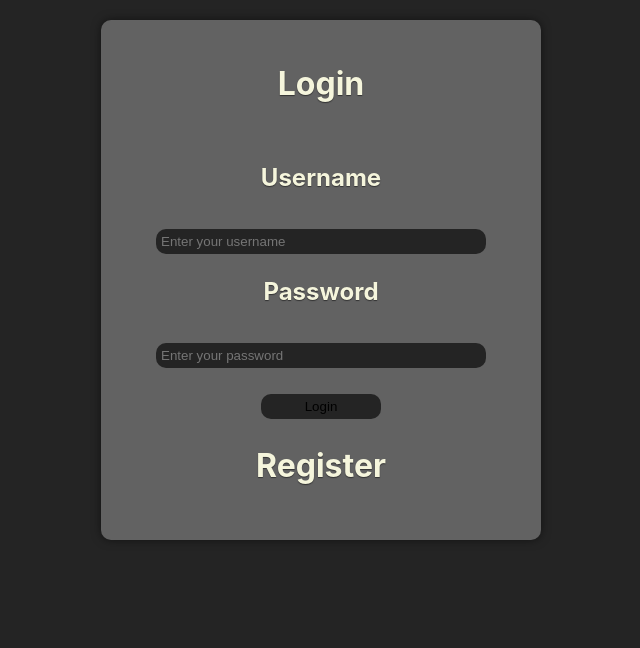
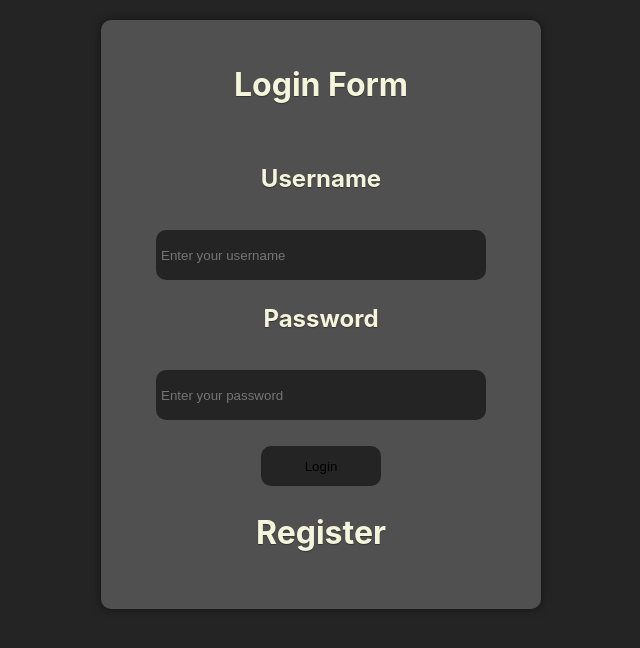
Before and after one commit to datcord/loginform, a React (Vite) app: page / in a window 1280 px wide. Shown: the top 648 px of the page, without its empty margins (319-959 px from the left). Built offline with nearby package versions, Linux system fonts and the light colour scheme.

Commit message:
Implement login and signup forms with toggle functionality; enhance form styles and animations

```diff
--- a/src/App.css
+++ b/src/App.css
@@ -1,7 +1,6 @@
 form {
   width: min(400px, 80vw);
-  height: 60vh;
-  height: 60dvh;
+  height: auto;
   display: flex;
   flex-direction: column;
   align-items: center;
@@ -11,7 +10,10 @@ form {
   border-radius: 10px;
   box-shadow: 0 0 10px rgba(0, 0, 0, 0.5);
   padding: 20px;
-  animation: background 5s infinite;
+  transition: all 0.3s ease;
+}
+form:focus-within {
+  animation: glitch 0.4s ease;
 }
 
 @keyframes background {
@@ -31,6 +33,28 @@ form {
   }
   to {
     transform: rotate(360deg);
+  }
+}
+@keyframes glitch {
+  0% {
+    transform: none;
+    background: rgba(255, 255, 255, 0.2);
+  }
+  25% {
+    transform: translate(-3px, 5px) scale(1.01);
+    background: rgba(255, 255, 255, 0.5);
+  }
+  50% {
+    transform: translate(3px, -5px) scale(1.03);
+    background: rgba(255, 255, 255, 0.5);
+  }
+  75% {
+    transform: translate(-3px, 5px) scale(1.01);
+    background: rgba(255, 255, 255, 0.5);
+  }
+  100% {
+    transform: none;
+    background: rgba(255, 255, 255, 0.2);
   }
 }
 h1, h2 {
--- a/src/App.jsx
+++ b/src/App.jsx
@@ -1,20 +1,29 @@
 import { useState } from "react";
-import reactLogo from "./assets/react.svg";
-import viteLogo from "/vite.svg";
 import "./App.css";
 
 function App() {
   const [username, setUsername] = useState("");
   const [password, setPassword] = useState("");
+  const [activeForm, setActiveForm] = useState("login");
 
   const handleSubmit = (e) => {
     alert(`Username: ${username}, Password: ${password}`);
     e.preventDefault();
   };
 
+  const toggleForm = () => {
+    setActiveForm(activeForm === "login" ? "register" : "login");
+  };
+
+  const LoginForm = () => {
     return (
-    <form onSubmit={handleSubmit}>
-      <h1>Login</h1>
+      <form
+        style={{
+          display: activeForm === "login" ? "flex" : "none",
+        }}
+        onSubmit={handleSubmit}
+      >
+        <h1>Login Form</h1>
         <h2>Username</h2>
         <input
           type="text"
@@ -31,8 +40,54 @@ function App() {
         />
         <br />
         <button type="submit">Login</button>
-      <h1>Register</h1>
+        <h1 onClick={toggleForm}>Register</h1>
       </form>
+    );
+  };
+
+  const SignupForm = () => {
+    return (
+      <form
+        style={{
+          display: activeForm === "register" ? "flex" : "none",
+        }}
+        onSubmit={handleSubmit}
+      >
+        <h1>Sign up Form</h1>
+        <h2>Username</h2>
+        <input
+          type="text"
+          placeholder="Enter your username"
+          value={username}
+          onChange={(e) => setUsername(e.target.value)}
+        />
+        <h2>Password</h2>
+        <input
+          type="password"
+          placeholder="Enter your password"
+          value={password}
+          onChange={(e) => setPassword(e.target.value)}
+        />
+        <br />
+        <h2>Repeat password</h2>
+        <input
+          type="password"
+          placeholder="Repeat your password"
+          value={password}
+          onChange={(e) => setPassword(e.target.value)}
+        />
+        <br />
+        <button type="submit">Register</button>
+        <h1 onClick={toggleForm}>Login</h1>
+      </form>
+    );
+  };
+
+  return (
+    <div className="App">
+      <LoginForm />
+      <SignupForm />
+    </div>
   );
 }
 
--- a/src/App.scss
+++ b/src/App.scss
@@ -1,8 +1,7 @@
 $rounded-corners: 10px;
 form {
   width: min(400px, 80vw);
-  height: 60vh;
-  height: 60dvh;
+  height: auto;
   display: flex;
   flex-direction: column;
   align-items: center;
@@ -12,7 +11,10 @@ form {
   border-radius: $rounded-corners;
   box-shadow: 0 0 10px rgba(0, 0, 0, 0.5);
   padding: 20px;
-  animation: background 5s infinite;
+  transition: all 0.3s ease;
+  &:focus-within {
+    animation: glitch 0.4s ease;
+  }
 }
 @keyframes background {
   0% {
@@ -31,6 +33,28 @@ form {
   }
   to {
     transform: rotate(360deg);
+  }
+}
+@keyframes glitch {
+  0% {
+    transform: none;
+    background: rgba(255, 255, 255, 0.2);
+  }
+  25% {
+    transform: translate(-3px, 5px) scale(1.01);
+    background: rgba(255, 255, 255, 0.5);
+  }
+  50% {
+    transform: translate(3px, -5px) scale(1.03);
+    background: rgba(255, 255, 255, 0.5);
+  }
+  75% {
+    transform: translate(-3px, 5px) scale(1.01);
+    background: rgba(255, 255, 255, 0.5);
+  }
+  100% {
+    transform: none;
+    background: rgba(255, 255, 255, 0.2);
   }
 }
 h1 {
```
Also changed, not shown: 1 other file (tests, documents, lock files or other folders). Lines whose indentation alone changed are shown as unchanged.
